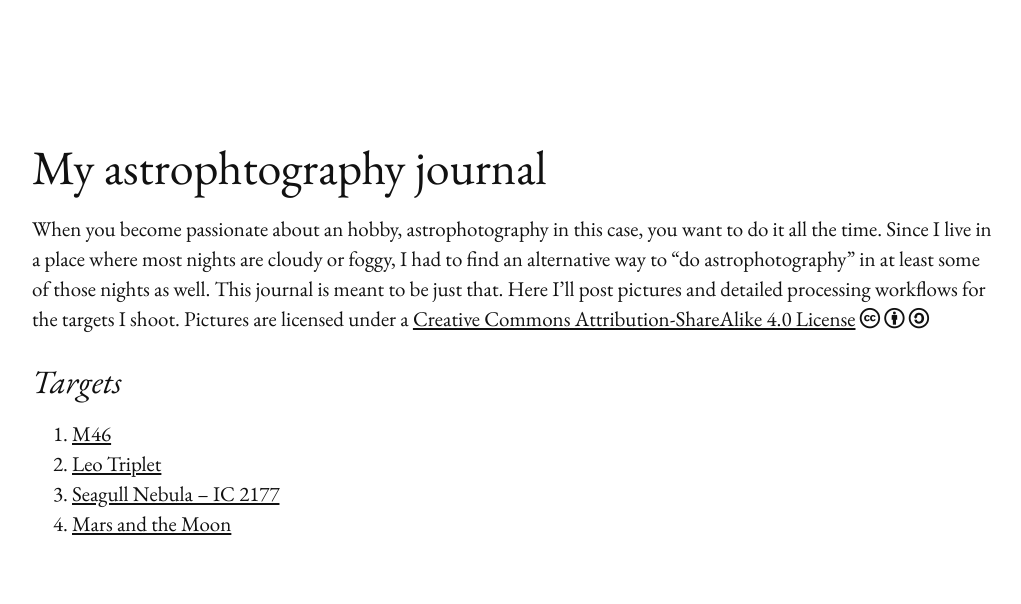
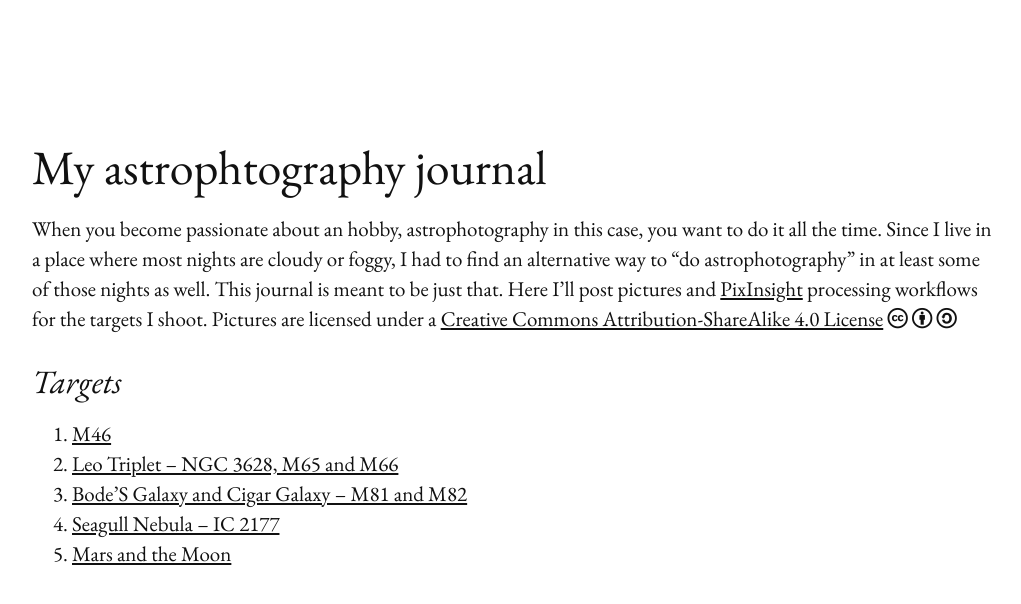
Before and after one commit to boystrange/astro, a Jekyll site: the page built from index.md, in a window 1280 px wide. Shown: the top 604 px of the page, without its empty margins (128-1149 px from the left). Built offline with Jekyll 4.4.1, drawn with Linux system fonts in a browser that asks for light colours; our own code applies the rules of GitHub Pages for plain Markdown files.

Commit message:
bode's galaxy

```diff
--- a/index.md
+++ b/index.md
@@ -4,15 +4,17 @@ When you become passionate about an hobby, astrophotography in this case, you
 want to do it all the time. Since I live in a place where most nights are cloudy
 or foggy, I had to find an alternative way to "do astrophotography" in at least
 some of those nights as well. This journal is meant to be just that. Here I'll
-post pictures and detailed processing workflows for the targets I shoot.
-Pictures are licensed under a [Creative Commons Attribution-ShareAlike 4.0
+post pictures and [PixInsight](https://pixinsight.com) processing workflows for
+the targets I shoot. Pictures are licensed under a [Creative Commons
+Attribution-ShareAlike 4.0
 License](https://creativecommons.org/licenses/by-sa/4.0/) <i class="fa-brands
-fa-creative-commons"></i> <i class="fa-brands fa-creative-commons-by"></i> <i
-    class="fa-brands fa-creative-commons-sa"></i>
+    fa-creative-commons"></i> <i class="fa-brands fa-creative-commons-by"></i>
+    <i class="fa-brands fa-creative-commons-sa"></i>
 
 ## Targets
 
 1. [M46](2024-M46/index)
-2. [Leo Triplet](2024-leo-triplet/index)
-3. [Seagull Nebula -- IC 2177](2025-seagull-nebula/index)
-4. [Mars and the Moon](2025-moon-mars/index)
+2. [Leo Triplet -- NGC 3628, M65 and M66](2024-leo-triplet/index)
+3. [Bode'S Galaxy and Cigar Galaxy -- M81 and M82](2024-bodes-galaxy/index)
+4. [Seagull Nebula -- IC 2177](2025-seagull-nebula/index)
+5. [Mars and the Moon](2025-moon-mars/index)
```
Also changed, not shown: 2024-bodes-galaxy/index.md (added, +61 -0 lines), 2024-leo-triplet/index.md (+1 -1 lines), 4 other files.
